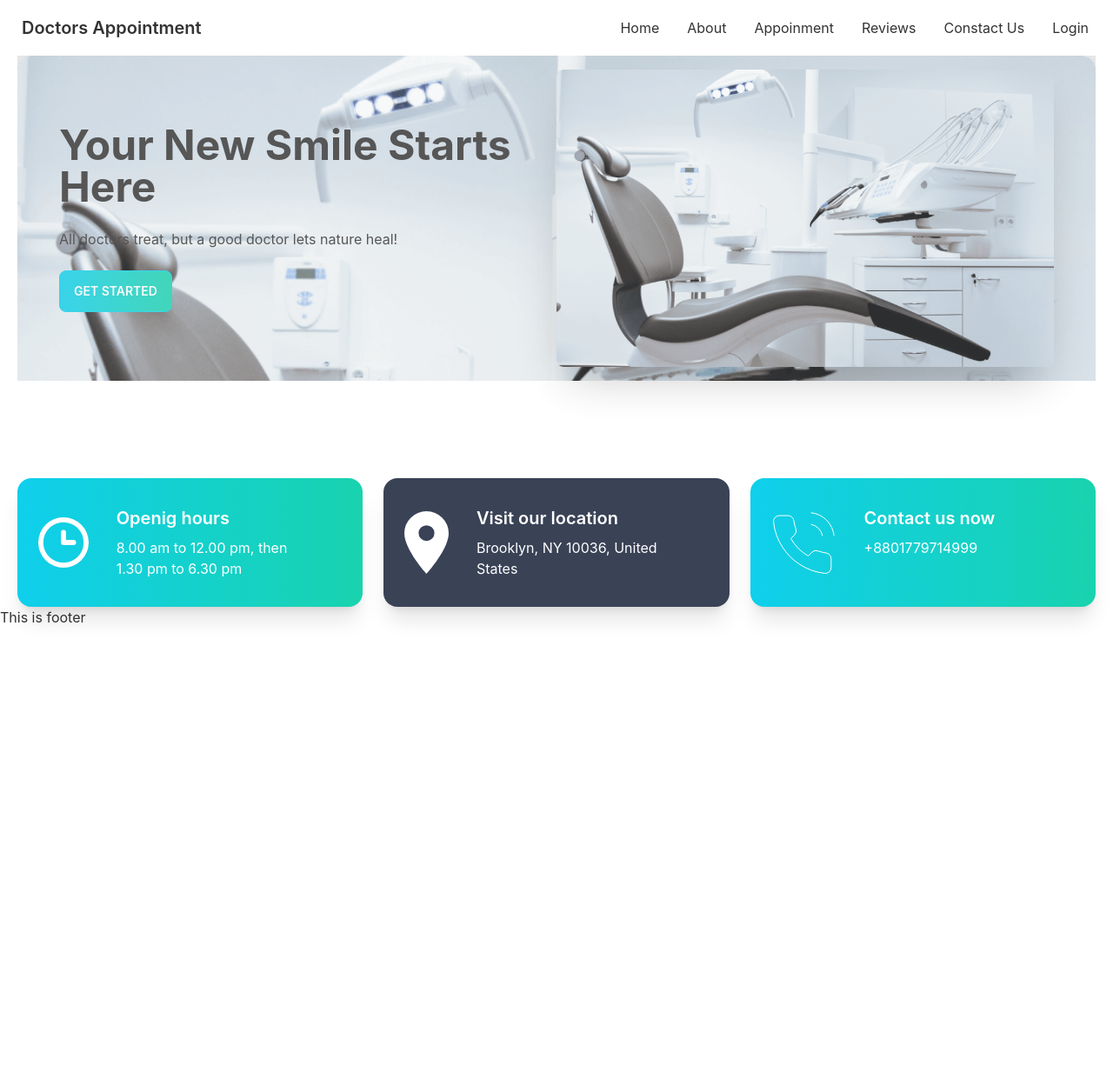
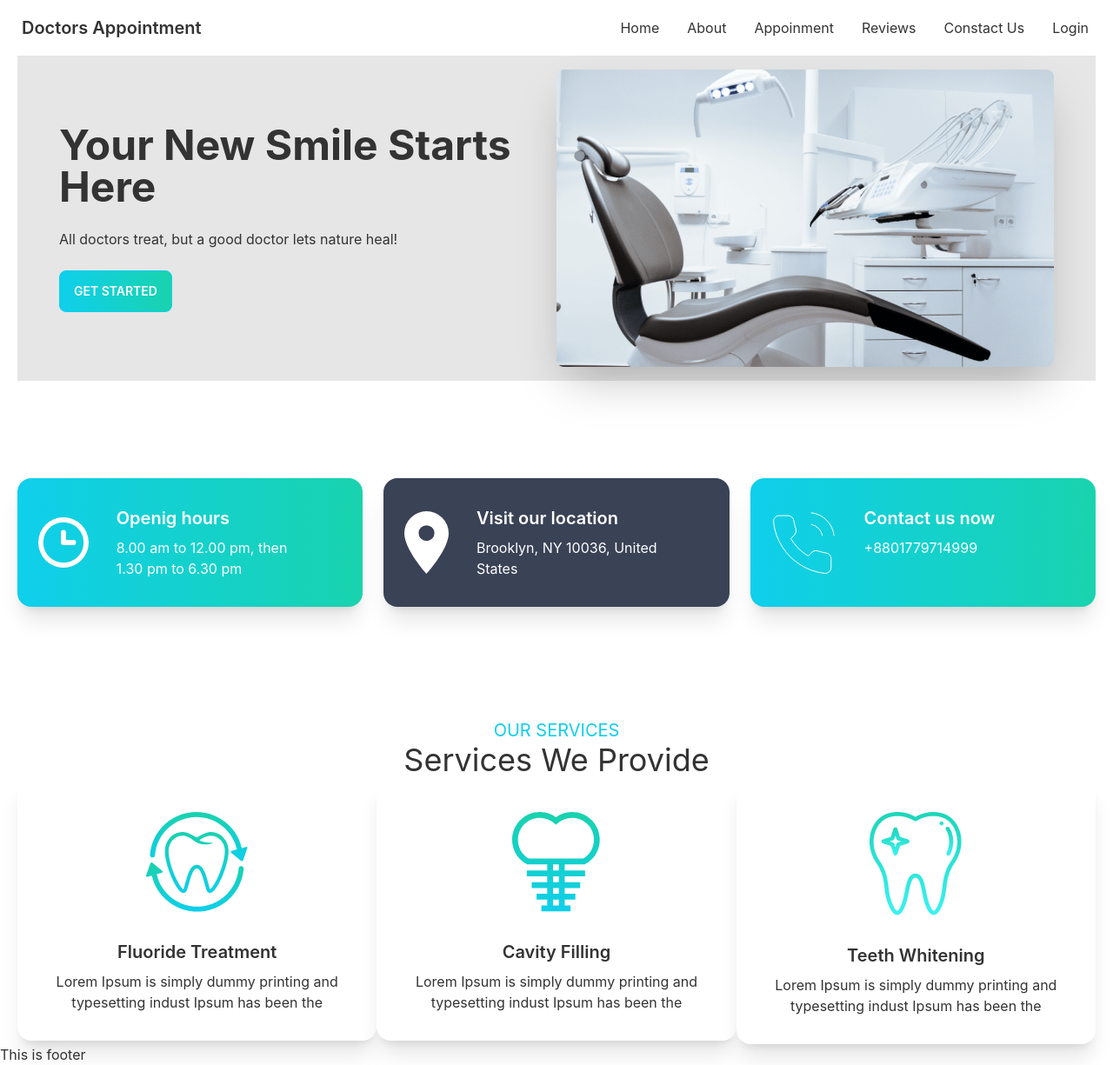
Before and after one commit to IamRidoyRoy/doctors-appointment-frontend, a React (Create React App) app: page / in a window 1280 px wide. Shown: the whole page at 87% size. Before the commit the page ends 800 px from the top, so only its background shows below. Built offline with nearby package versions, Linux system fonts and the light colour scheme.

Commit message:
Service section added

```diff
--- a/src/Pages/Home/Banner/Banner.js
+++ b/src/Pages/Home/Banner/Banner.js
@@ -6,12 +6,13 @@ const Banner = () => {
         // This is homepage banner
 
         <div className="hero  bg-base-200" >
-            <div className="hero-content flex-col lg:flex-row-reverse px-12 " style={{
-                backgroundImage: `url(${bannerImage})`,
-                backgroundSize: 'cover',
-                opacity: .8,
-
-            }}>
+            <div className="hero-content flex-col lg:flex-row-reverse px-12 "
+            // style={{
+            //     backgroundImage: `url(${bannerImage})`,
+            //     backgroundSize: 'cover',
+            //     opacity: .8,
+            // }}
+            >
                 <img src={bannerImage} className=" w-1/2 rounded-lg shadow-2xl" alt='' />
                 <div>
                     <h1 className="text-5xl font-bold">Your New Smile Starts Here</h1>
@@ -19,7 +20,7 @@ const Banner = () => {
                     <button className="bannerbtn btn btn-primary bg-gradient-to-r from-primary to-secondary text-white">Get Started</button>
                 </div>
             </div>
-        </div>
+        </div >
     );
 };
 
--- a/src/Pages/Home/Home.js
+++ b/src/Pages/Home/Home.js
@@ -1,12 +1,14 @@
 import React from 'react';
 import Banner from './Banner/Banner';
 import CardsInfo from './CardInfo/CardsInfo';
+import Services from './Services/Services';
 
 const Home = () => {
     return (
         <div className='mx-5'>
             <Banner></Banner>
             <CardsInfo></CardsInfo>
+            <Services></Services>
         </div>
     );
 };
--- /dev/null
+++ b/src/Pages/Home/Services/Service.js
@@ -0,0 +1,23 @@
+import React from 'react';
+
+const Service = ({ service }) => {
+    const { name, icon, description } = service;
+    // console.log(service)
+    return (
+        <div>
+            <div className="card  bg-base-100 shadow-xl">
+                <figure className="px-10 pt-10">
+                    <img src={icon} alt="icon" className="rounded-xl" />
+                </figure>
+                <div className="card-body items-center text-center">
+                    <h2 className="card-title">{name}</h2>
+                    <p>{description}</p>
+
+                </div>
+            </div>
+
+        </div>
+    );
+};
+
+export default Service;
--- /dev/null
+++ b/src/Pages/Home/Services/Services.js
@@ -0,0 +1,46 @@
+import React from 'react';
+import fluoride from '../../../assets/images/fluoride.png'
+import cavity from '../../../assets/images/cavity.png'
+import whitening from '../../../assets/images/whitening.png'
+import Service from './Service';
+
+const Services = () => {
+    const servicesData = [
+        {
+            id: 1,
+            icon: fluoride,
+            name: 'Fluoride Treatment',
+            description: 'Lorem Ipsum is simply dummy printing and typesetting indust Ipsum has been the',
+
+        },
+        {
+            id: 2,
+            icon: cavity,
+            name: 'Cavity Filling',
+            description: 'Lorem Ipsum is simply dummy printing and typesetting indust Ipsum has been the',
+
+        },
+        {
+            id: 3,
+            icon: whitening,
+            name: 'Teeth Whitening',
+            description: 'Lorem Ipsum is simply dummy printing and typesetting indust Ipsum has been the',
+
+        },
+    ]
+    return (
+        <div className='mt-16'>
+            <h3 className='flex justify-center open-sans text-xl text-primary mt-32'>OUR SERVICES</h3>
+            <h1 className='flex justify-center open-sans text-4xl'>Services We Provide</h1>
+            <div className='grid grid-cols-1 md:grid-cols-2 lg:grid-cols-3 '>
+                {
+                    servicesData.map((service) => <Service key={service} service={service}></Service>)
+                }
+            </div>
+
+
+        </div>
+    );
+};
+
+export default Services;
```
